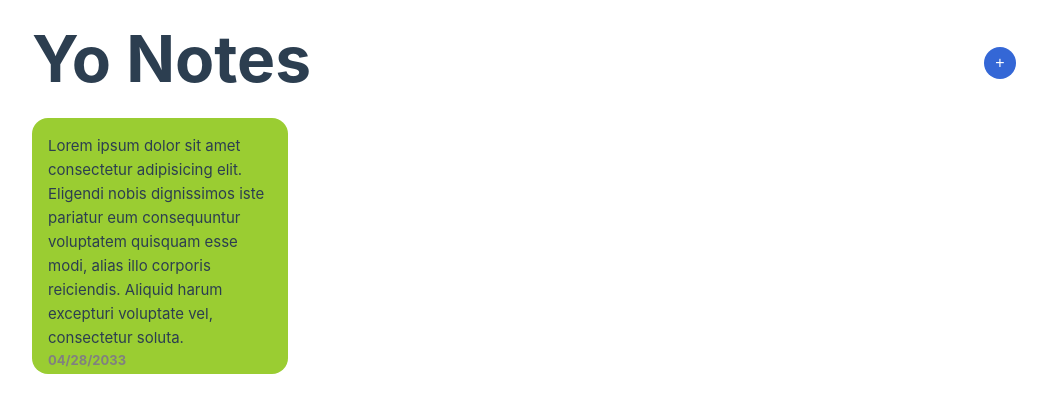
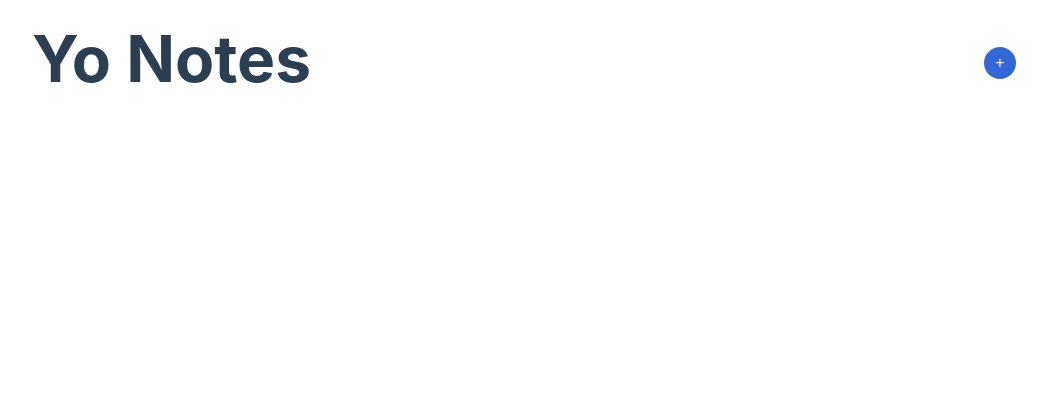
Before and after one commit to edcsu/notes-app, a Vue app: page / in a window 1280 px wide. Shown: the top 412 px of the page, without its empty margins (116-1163 px from the left). Built offline with nearby package versions, Linux system fonts and the light colour scheme.

Commit message:
feat: show notes in array

```diff
--- a/package.json
+++ b/package.json
@@ -8,6 +8,7 @@
     "preview": "vite preview"
   },
   "dependencies": {
+    "dayjs": "^1.11.7",
     "uuid": "^9.0.0",
     "vue": "^3.2.47"
   },
--- a/src/App.vue
+++ b/src/App.vue
@@ -1,6 +1,10 @@
 <script setup>
   import { ref } from "vue";
   import { v4 as uuidv4 } from 'uuid';
+  import dayjs from 'dayjs';
+  import relativeTime from 'dayjs/plugin/relativeTime';
+
+  dayjs.extend(relativeTime)
 
   const getRandomLightColor = () => {
     let color = "hsl(" + Math.random() * 360 +", 100%, 75%)"
@@ -51,13 +55,11 @@
         <button id="add-btn" @click="toggleModal" >+</button>
       </header>
       <div class="cards-container">
-        <div class="card">
+        <div v-for="note in notes" class="card" :style="{backgroundColor: note.backgroundColor}" >
           <p class="card-text">
-            Lorem ipsum dolor sit amet consectetur adipisicing elit.
-            Eligendi nobis dignissimos iste pariatur eum consequuntur voluptatem quisquam esse modi, alias illo corporis reiciendis.
-            Aliquid harum excepturi voluptate vel, consectetur soluta.
+            {{ note.text }}
           </p>
-          <p class="muted-text">04/28/2033</p>
+          <p class="muted-text">{{ dayjs(note.date.toString()).toNow() }}</p>
         </div>
       </div>
     </div>
@@ -102,7 +104,6 @@
   .card{
     width: 16rem;
     height: 16rem;
-    background-color: yellowgreen;
     padding: 1rem;
     border-radius: 1rem;
     display: flex;
@@ -110,6 +111,7 @@
     justify-content: space-between;
     margin-right: 0.5rem;
     margin-bottom: 0.5rem;
+    color: black;
   }
 
   .muted-text{
```
Also changed, not shown: 1 other file (tests, documents, lock files or other folders).
